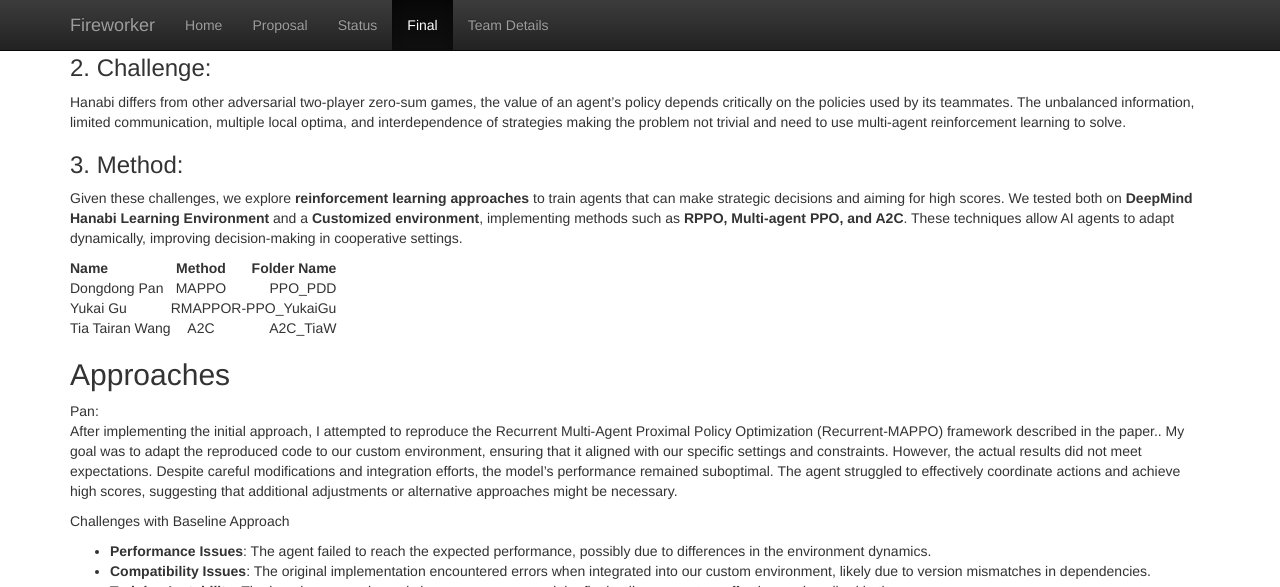
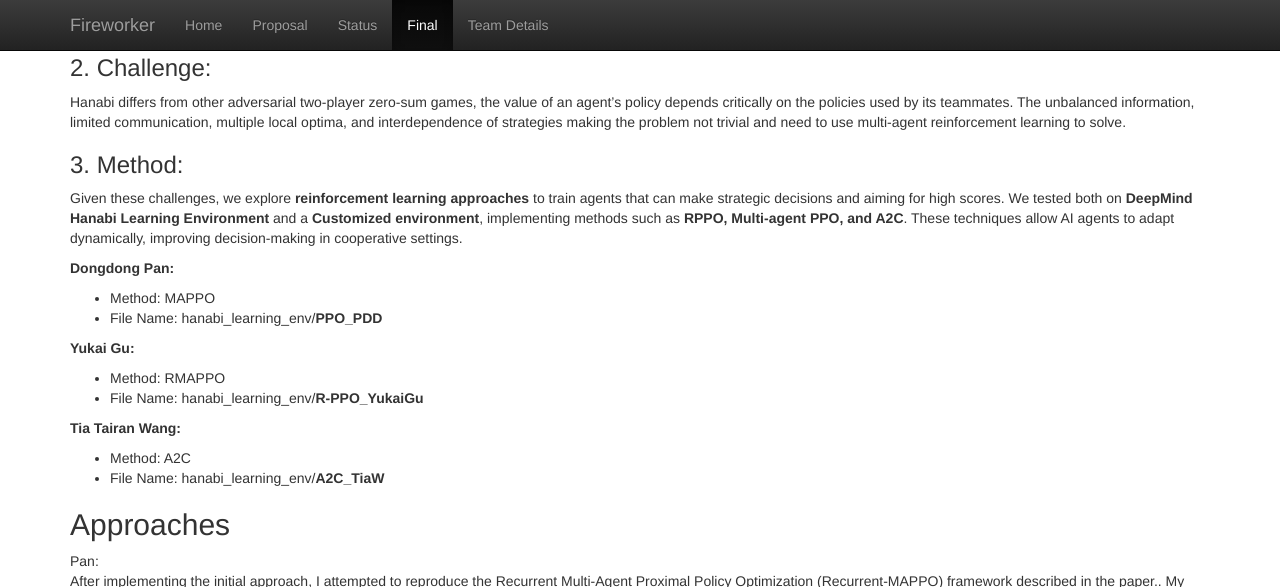
Before and after one commit to pddpdd20020105/ICS-175-fireworker, a Jekyll site: the page built from docs/final.md, in a window 1280 px wide and 900 px high, scrolled down 858 px, cut to the strip 0-587 px from the top of the window. Built offline with Jekyll 4.4.1, drawn with Linux system fonts in a browser that asks for light colours.

Commit message:
Update final.md

```diff
--- a/docs/final.md
+++ b/docs/final.md
@@ -19,11 +19,18 @@ Hanabi differs from other adversarial two-player zero-sum games, the value of an
 ### 3. Method:
 Given these challenges, we explore **reinforcement learning approaches** to train agents that can make strategic decisions and aiming for high scores. We tested both on **DeepMind Hanabi Learning Environment** and a **Customized environment**, implementing methods such as **RPPO, Multi-agent PPO, and A2C**. These techniques allow AI agents to adapt dynamically, improving decision-making in cooperative settings.
 
-| Name     | Method  | Folder Name |
-| :------------ | :----------: | --------------: |
-| Dongdong Pan  |   MAPPO   | PPO_PDD |
-| Yukai Gu |   RMAPPO   | R-PPO_YukaiGu |
-| Tia Tairan Wang |   A2C   | A2C_TiaW |
+
+**Dongdong Pan:**
+- Method: MAPPO
+- File Name: hanabi_learning_env/**PPO_PDD**
+
+**Yukai Gu:**
+- Method: RMAPPO
+- File Name: hanabi_learning_env/**R-PPO_YukaiGu**
+
+**Tia Tairan Wang:**
+- Method: A2C
+- File Name: hanabi_learning_env/**A2C_TiaW**
 
 
 ## Approaches
```
